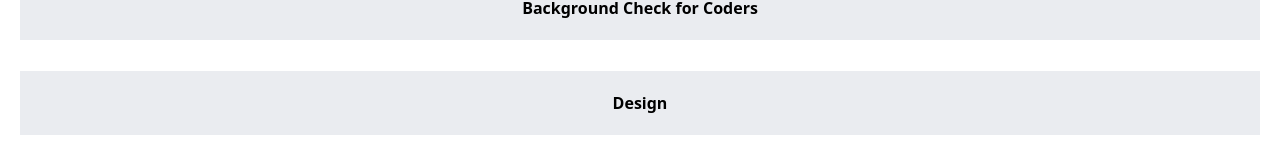
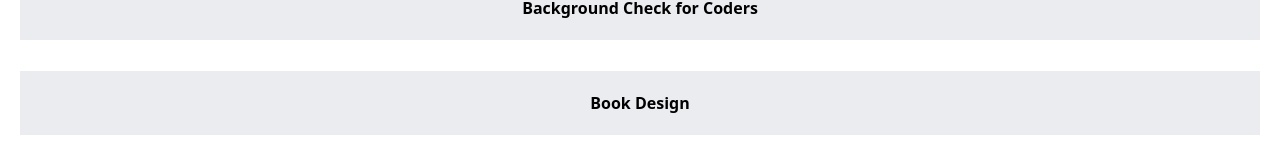
Before and after one commit to himarnoel/Zuri-Stage-1, a React app: page / in a window 1280 px wide. Shown: the part 786-952 px from the top of the page. Built offline with nearby package versions, Linux system fonts and the light colour scheme; the HTML template or start-up script is replaced by a standard one.

Commit message:
almost done

```diff
--- a/src/App.jsx
+++ b/src/App.jsx
@@ -74,8 +74,12 @@ function App() {
           >
             Background Check for Coders
           </a>
-          <a className="bg-[#EAECF0]  py-5  w-full font-semibold text-center" >
-            Design
+          <a
+            className="bg-[#EAECF0]  py-5  w-full font-semibold text-center"
+            id="book__design"
+            href="https://books.zuri.team/design-rules"
+          >
+            Book Design
           </a>
         </div>
         <div className="flex w-full justify-center lg:mb-20  mt-5">
```
